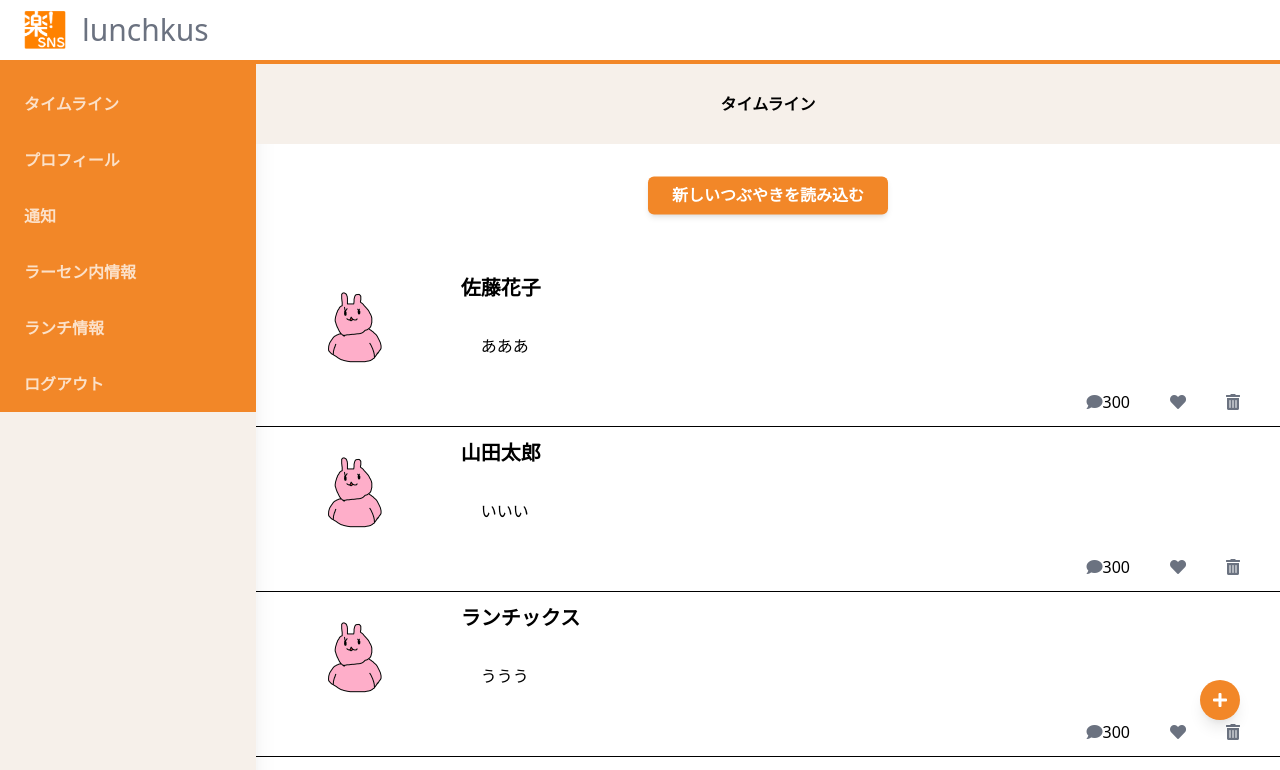
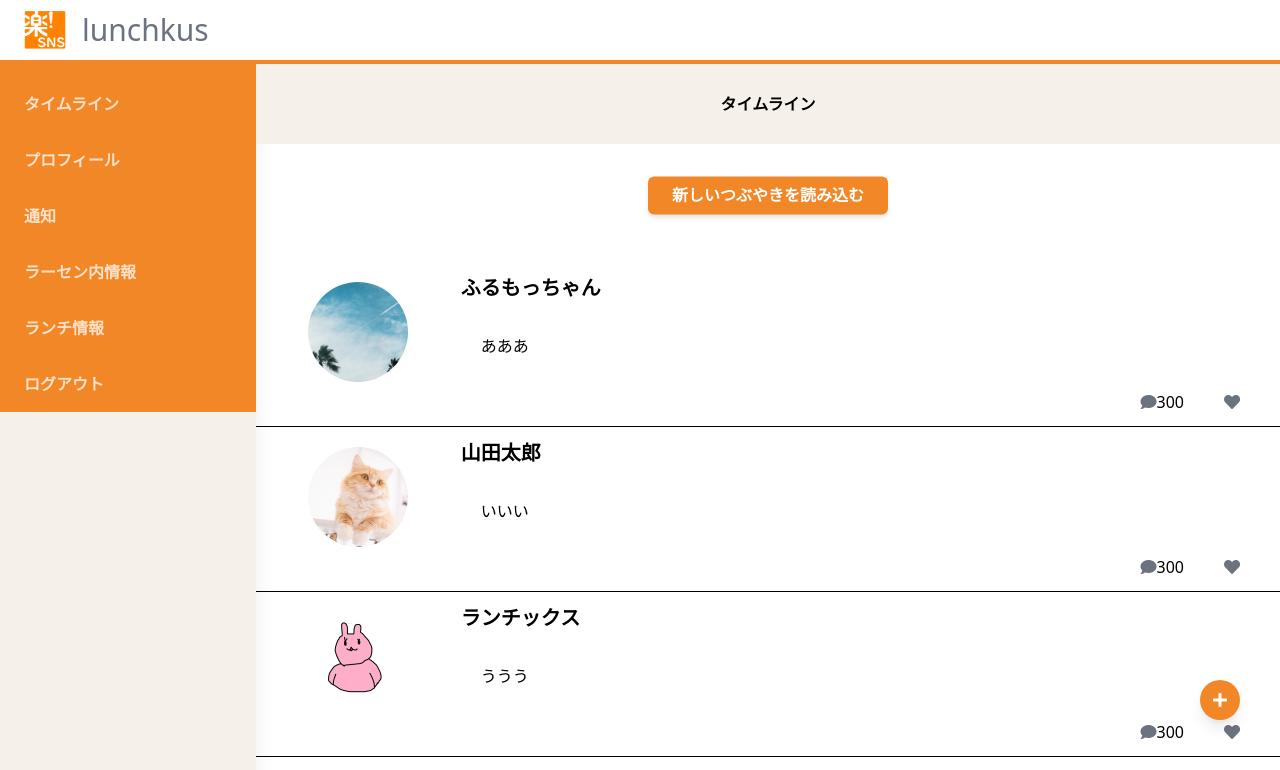
Before and after one commit to suzu1997/rakus-sns-app, a Next.js app: page /timeline in a window 1280 px wide. Shown: the top 770 px of the page. Built offline with nearby package versions, Linux system fonts and the light colour scheme.

Commit message:
画像を丸く／自身の投稿のみごみ箱表示

```diff
--- a/src/pages/timeline/index.tsx
+++ b/src/pages/timeline/index.tsx
@@ -1,6 +1,6 @@
 import Image from "next/image";
 import type { NextPage } from "next";
-import { useState } from "react";
+import { useContext, useState } from "react";
 import { SubHeader } from "../../components/Layout/SubHeader";
 import { Button } from "../../components/Button/Button";
 import { CommentIcon } from "../../components/Button/CommentIcon";
@@ -11,6 +11,7 @@ import { useRouter } from "next/router";
 import { PostBtn } from "../../components/Button/PostBtn";
 import useSWR from "swr";
 import { JAVA_API_URL } from "../../utils/const";
+import { loginIdContext } from "../../providers/LoginIdProvider";
 
 /**
  * タイムラインページ.
@@ -21,17 +22,17 @@ const Timeline: NextPage = () => {
   const [data] = useState([
     {
       postId: 1,
-      name: "佐藤花子",
-      userId: 100,
+      name: "ふるもっちゃん",
+      userId: 1,
       post: "あああ",
-      img: "/usakus.jpg",
+      img: "/image/userIcon/user3.jpeg",
     },
     {
       postId: 2,
       name: "山田太郎",
       userId: 200,
       post: "いいい",
-      img: "/usakus.jpg",
+      img: "/image/userIcon/user2.jpeg",
     },
     {
       postId: 3,
@@ -42,17 +43,17 @@ const Timeline: NextPage = () => {
     },
     {
       postId: 1,
-      name: "佐藤花子",
-      userId: 400,
+      name: "ふるもっちゃん",
+      userId: 1,
       post: "あああ",
-      img: "/usakus.jpg",
+      img: "/image/userIcon/user3.jpeg",
     },
     {
       postId: 2,
-      name: "山田太郎",
+      name: "佐藤花子",
       userId: 500,
       post: "あああああああああああいいいいいいいいううううううううううえええええええええええええおおおおおおおおおおおおおおおうひうひひょひょほほほほほほほほほほほほほ",
-      img: "/usakus.jpg",
+      img: "/image/userIcon/user1.jpeg",
     },
     {
       postId: 3,
@@ -62,6 +63,9 @@ const Timeline: NextPage = () => {
       img: "/usakus.jpg",
     },
   ]);
+
+  //ログインID
+  const loginId = useContext(loginIdContext);
 
   //1人1人のつぶやきの下に入る線
   const style = {
@@ -123,7 +127,13 @@ const Timeline: NextPage = () => {
               goUserPage(value.userId);
             }}
           >
-            <Image src={value.img} width={100} height={100} alt="icon" />
+            <Image
+              src={value.img}
+              width={100}
+              height={100}
+              alt="icon"
+              className="rounded-full"
+            />
           </div>
           <div className="w-4/5">
             <div
@@ -141,7 +151,7 @@ const Timeline: NextPage = () => {
             <div className="w-full text-right py-3">
               <CommentIcon commentCount={300} />
               <FavoBtn postId={value.postId} />
-              <TrashBtn postId={value.postId} />
+              {loginId == value.userId && <TrashBtn postId={value.postId} />}
             </div>
           </div>
         </div>
```
